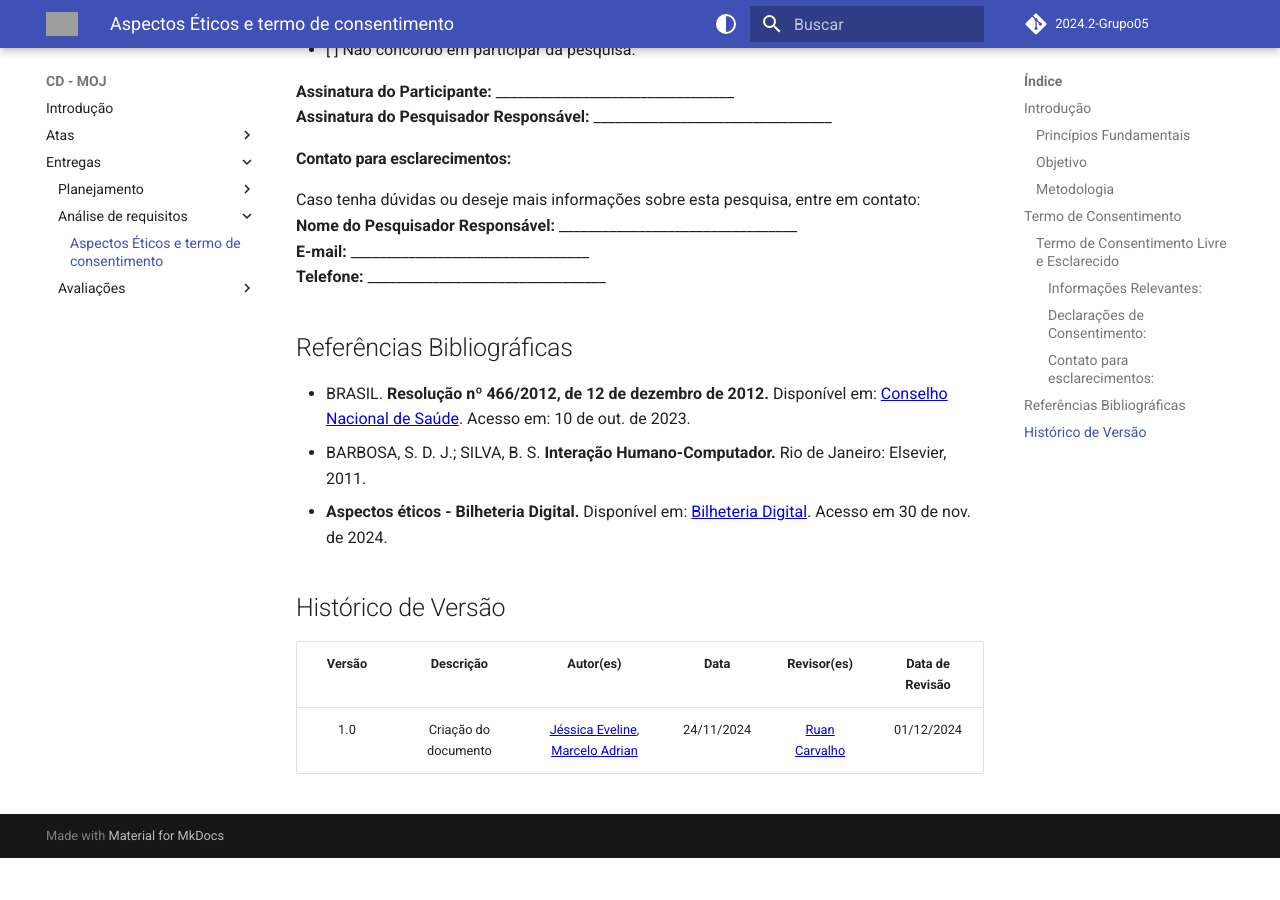
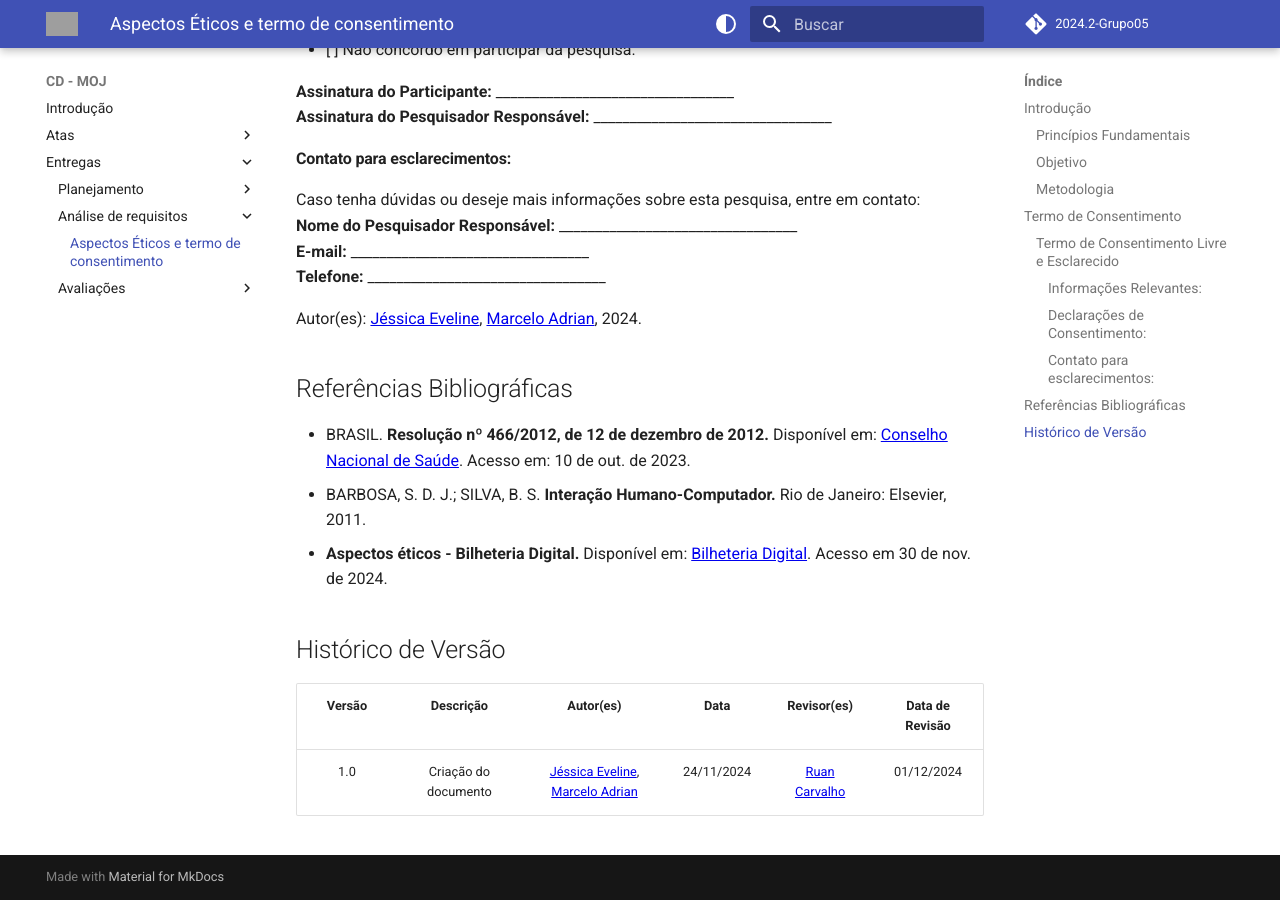
Before and after one commit to Interacao-Humano-Computador/2024.2-Grupo05, an MkDocs documentation site: the page built from docs/entregas/entrega_2/aspectos_eticos.md, in a window 1280 px wide and 900 px high, scrolled down 3284 px. Built offline with MkDocs 1.6.1 and Material for MkDocs 9.7.7, drawn with Linux system fonts in a browser that asks for light colours; comment, search, counter and statistics services are not loaded; the version menu is left out; before the commit the page ends 4142 px from its top, so only the background shows below that; grey boxes are pictures that could not be loaded.

Commit message:
fix: Adcionado a padronização de autores.

```diff
--- a/docs/entregas/entrega_2/aspectos_eticos.md
+++ b/docs/entregas/entrega_2/aspectos_eticos.md
@@ -88,6 +88,8 @@ Caso tenha dúvidas ou deseje mais informações sobre esta pesquisa, entre em c
 **E-mail:** _________________________________
 **Telefone:** _________________________________
 
+Autor(es): [Jéssica Eveline](https://github.com/xzxjesse), [Marcelo Adrian](https://github.com/Marcelo-Adrian), 2024.
+
 ## Referências Bibliográficas
 
 - BRASIL. **Resolução nº 466/2012, de 12 de dezembro de 2012.** Disponível em: [Conselho Nacional de Saúde](https://conselho.saude.gov.br/resolucoes/2012/Reso466.pdf). Acesso em: 10 de out. de 2023.
```
